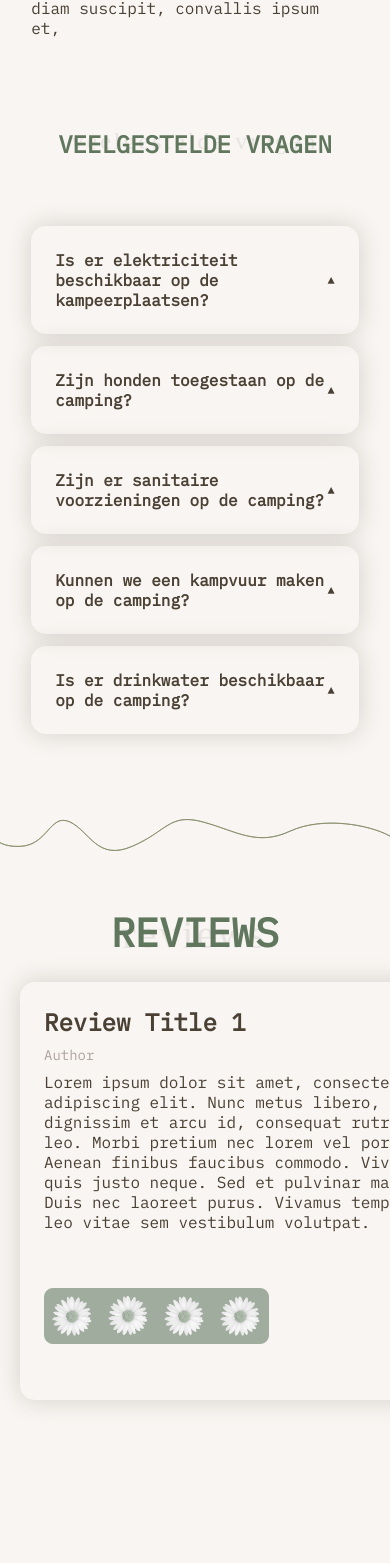
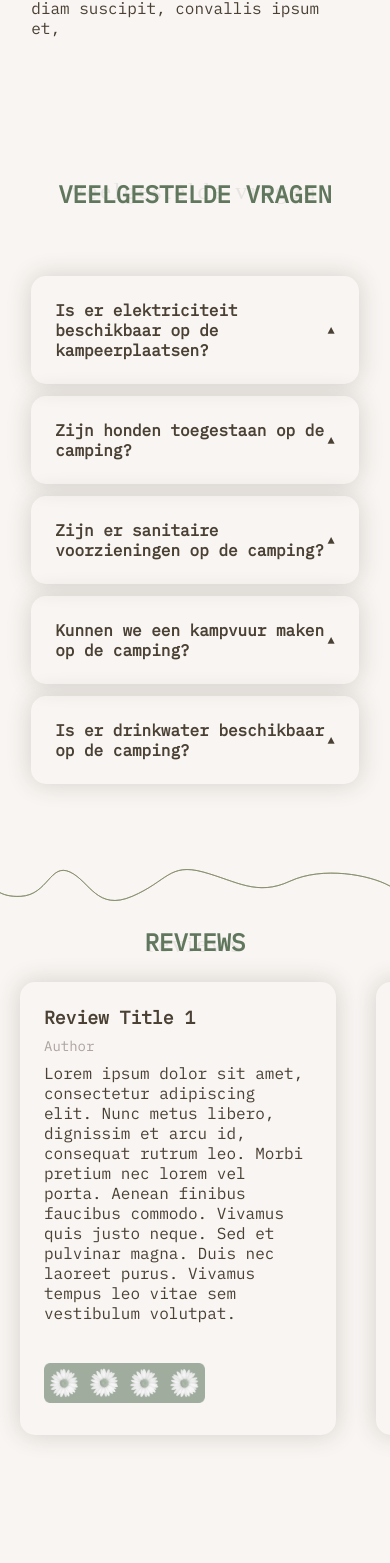
Before and after one commit to LaulensW/BertsBoerenCamping, a React (Vite) app in the folder BertsBoerenCamping/: page / in a window 390 px wide. Shown: the part 2185-3748 px from the top of the page. Built offline with nearby package versions, Linux system fonts and the light colour scheme.

Commit message:
Reviews Responsive

```diff
--- a/BertsBoerenCamping/src/components/FAQs.css
+++ b/BertsBoerenCamping/src/components/FAQs.css
@@ -56,7 +56,7 @@
 @media (max-width: 430px){
     .faqs-title{
         font-size: 24px;
-        margin: 1000px 0 0 0px;
+        margin: 1050px 0 0 0px;
         color: var(--primary-color);
         display: flex;
         position: none;
@@ -68,14 +68,14 @@
         color: #E7E4E1;
         letter-spacing: 3px;
         font-size: 24px;
-        margin: 1000px 0 0 0px;
+        margin: 1050px 0 0 0px;
         display: flex;
         position: none;
         justify-content: center;
         width: 100%;
     }
     .faq-totaal{
-        margin: 1098px 8% 0 8%;
+        margin: 1148px 8% 0 8%;
     }
 
     .faq-solo{
--- a/BertsBoerenCamping/src/components/Reviews.css
+++ b/BertsBoerenCamping/src/components/Reviews.css
@@ -56,3 +56,53 @@
     width: 100%;
     margin-top: 73px;
 }
+
+@media (max-width: 430px){
+    .reviews{
+        font-size: 24px;
+        margin: 130px 0 0 0;
+    }
+    .reviews-cursive{
+        font-size: 24px;
+        margin-top: 147px;
+    }
+    .reviews-total{
+        display: flex;
+        overflow-x: scroll;
+    }
+    .reviewcard{
+        border-radius: 15px;
+        display: flex;
+        flex-direction: column;
+        margin: 24px 20px 32px 20px;
+        padding: 24px;
+        box-shadow: 0px 0px 25px rgba(74, 64, 52, 0.2);
+    }
+    .review-info{
+        font-size: 16px;
+        color: var(--secondary-color);
+        display: flex;
+        flex-direction: column;
+        width: 268px;
+    }
+    .review-title{
+        font-weight: var(--font-weight-semibold);
+        font-size: 18px;
+    }
+    .review-author{
+        color: #ADA39F;
+        font-size: 14px;
+        margin: 8px 0;
+    }
+    .review-rating{
+        height: 40px;
+        width: min-content;
+        margin: 40px 0 8px 0;
+    }
+    .reviewswave{
+        position: absolute;
+        display: flex;
+        width: 100%;
+        margin-top: 73px;
+    }
+}
```
